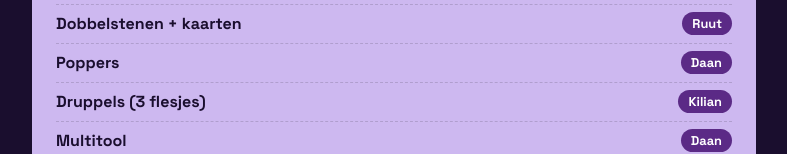
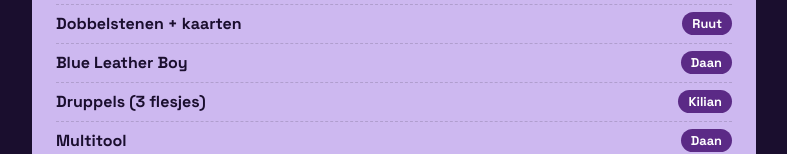
Before and after one commit to DaanDR/lowlands-2026-paklijst, a plain HTML site: page index.html in a window 1280 px wide. Shown: the part 2864-3018 px from the top of the page, without its empty margins (246-1033 px from the left). Drawn offline with Linux system fonts and the light colour scheme.

Commit message:
Rename poppers to Blue Leather Boy

```diff
--- a/index.html
+++ b/index.html
@@ -280,7 +280,7 @@
       <li><span class="wie">Muziekboxen</span><span class="tag">Ruut &amp; Nat · Daan</span></li>
       <li><span class="wie">Koffie (french press)</span><span class="tag">Daan</span></li>
       <li><span class="wie">Dobbelstenen + kaarten</span><span class="tag">Ruut</span></li>
-      <li><span class="wie">Poppers</span><span class="tag">Daan</span></li>
+      <li><span class="wie">Blue Leather Boy</span><span class="tag">Daan</span></li>
       <li><span class="wie">Druppels (3 flesjes)</span><span class="tag">Kilian</span></li>
       <li><span class="wie">Multitool</span><span class="tag">Daan</span></li>
       <li><span class="wie">Pomp luchtbedden</span><span class="tag">Ruut &amp; Nat · Daan</span></li>
```
